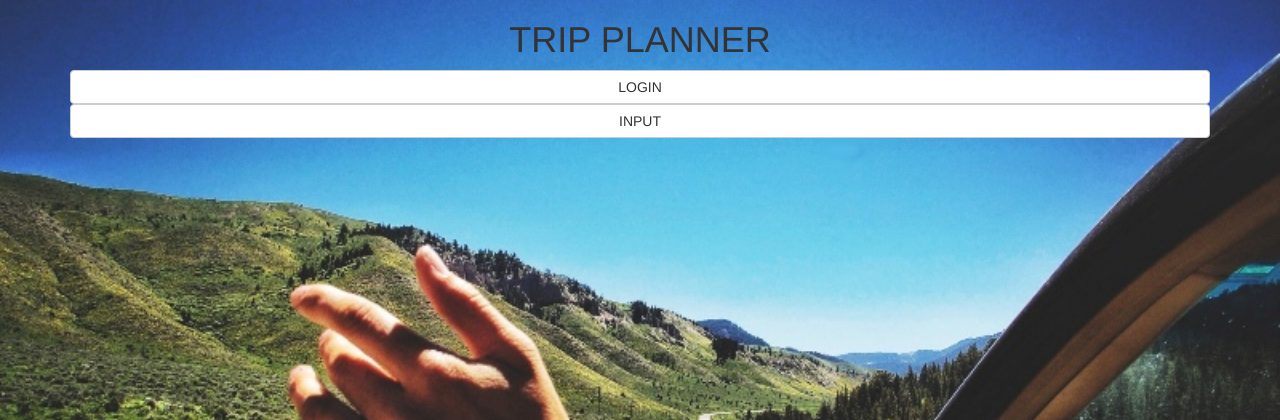
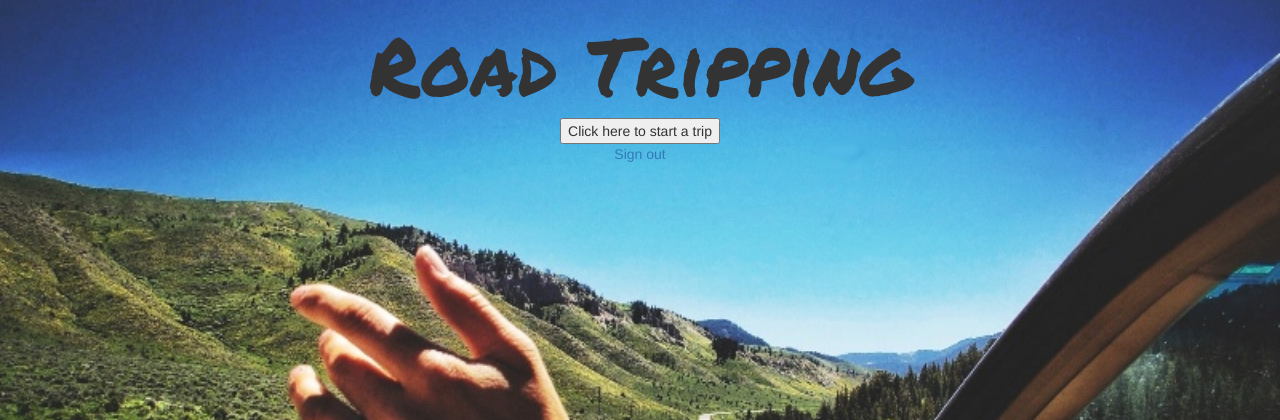
Before and after one commit to sdove84/roadtripping, a PHP site: page / in a window 1280 px wide. Shown: the top 420 px of the page. Run offline with PHP 8.4, Linux system fonts and the light colour scheme; some libraries are stand-ins or nearby versions.

Commit message:
sign in and places working

```diff
--- a/index.html
+++ b/index.html
@@ -5,17 +5,31 @@
     <meta name="viewport"
           content="width=device-width, user-scalable=no, initial-scale=1.0, maximum-scale=1.0, minimum-scale=1.0">
     <meta http-equiv="X-UA-Compatible" content="ie=edge">
+    <!--google sign in-------------------------------------->
+    <meta name="google-signin-scope" content="profile email">
+    <meta name="google-signin-client_id" content="30315203349-jd80sfb669777fd6d1dfterfccd6c8bq.apps.googleusercontent.com">
+    <script src="https://apis.google.com/js/platform.js" async defer></script>
+
+    <!-- ------------------------------------------------------>
     <link rel="stylesheet" href="https://maxcdn.bootstrapcdn.com/bootstrap/3.3.7/css/bootstrap.min.css" integrity="sha384-BVYiiSIFeK1dGmJRAkycuHAHRg32OmUcww7on3RYdg4Va+PmSTsz/K68vbdEjh4u" crossorigin="anonymous">
     <link type="text/css" rel="stylesheet" href="style.css">
-    <title>Document</title>
+    <link href="https://fonts.googleapis.com/css?family=Permanent+Marker" rel="stylesheet">
+    <script src="page4.html"></script>
+    <script src="mike.js"></script>
+
+
+
+    <title>Home Page</title>
+
 </head>
 <body class="container">
-<div class="text-center">
-<h1>TRIP PLANNER</h1>
-    <div class="form-group">
-        <a href="login_page.html"><button type="button" class="btn btn-default btn-block ">LOGIN</button></a>
-        <a href="#"><button type="button" class="btn btn-default btn-block ">INPUT</button></a>
+    <div class="text-center">
+        <h1 id="appNameHeader">Road Tripping</h1>
+        <div id="googleSignIn" class="g-signin2" data-onsuccess="onSignIn"></div>
+        <button id="beginTripButton">Click here to start a trip</button>
+        <div id="googleSignOut">
+            <a href="#" onclick="signOut();">Sign out</a>
+        </div>
     </div>
-</div>
 </body>
 </html>
--- a/mike.js
+++ b/mike.js
@@ -12,34 +12,29 @@ var checkedBoxes = [];
 
 
 // ---------------------------------------Start of google places api---------------------------------------------------
-
-//CheckForCheckedValues takes the values from checked boxes and pushes them to array
 function checkForCheckedValues(){
     $("input[type=checkbox]:checked").each(function() {
         checkedBoxes.push($(this).val() );
     });
-    console.log("users picks to have displayed:" +" "+checkedBoxes);
+    console.log("users picks to have displayed:" +" "+ checkedBoxes);
 }
 
-// initiMapPlaces HARDCODED laguna Beach as the initial view will need to be changed to users geoLocation
 function initiMapPlaces() {
-    var lagunaBeach = {lat: 33.541679, lng: -117.777214};
+    var Irvine = {lat: 33.6694444, lng: -117.8222222};
     map = new google.maps.Map(document.getElementById('map'), {
-        center: lagunaBeach,
+        center: Irvine,
         zoom: 12
     });
-    //The object below is hard coded to show results within the radius if irvine needs to be changed to either   route
-    //or to users geoLocation. Name is the values of what will be searched for based off the checked values
+
     infowindow = new google.maps.InfoWindow();
     var service = new google.maps.places.PlacesService(map);
     service.nearbySearch({
-        location: lagunaBeach,
-        radius: 8046.72, // 5 mile radius search
-        types: checkedBoxes
-    }, callbackPlaces);
+        location: Irvine,
+        radius: 8093.4, // 5 mile radius search
+        name: checkedBoxes
+    }, callbackPlaces)
 }
 
-//callbackPlaces function sorts through all the results
 function callbackPlaces(results, status) {
     if (status === google.maps.places.PlacesServiceStatus.OK) {
         for (var i = 0; i < results.length; i++) {
@@ -48,7 +43,6 @@ function callbackPlaces(results, status) {
     }
 }
 
-// createMarkerPlaces places the marker
 function createMarkerPlaces(place) {
     var placeLoc = place.geometry.location;
     var marker = new google.maps.Marker({
@@ -56,7 +50,6 @@ function createMarkerPlaces(place) {
         position: placeLoc
     });
 
-    // If the marker is clicked the name of that result is shown MAYBE want to add what additional data is displayed
     google.maps.event.addListener(marker, 'click', function() {
         infowindow.setContent(place.name);
         infowindow.open(map, this);
@@ -65,10 +58,9 @@ function createMarkerPlaces(place) {
 //---------------------------------------End of google places api-------------------------------------------------------
 
 
+//----------------------------------------Start of Google Sign In-------------------------------------------------------
 // client ID:   30315203349-jd80sfb669777fd6d1dfterfccd6c8bq.apps.googleusercontent.com
 // client secret:   klXp63ZEWeJ8DvO7npLy7RvE
-
-//----------------------------------------Start of Google Sign In-------------------------------------------------------
 
 function onSignIn(googleUser) {
     // Useful data for your client-side scripts:
@@ -90,4 +82,5 @@ function signOut() {
     });
 }
 
+
 //-----------------------------------------End of Google Sign in--------------------------------------------------------
--- a/page4.html
+++ b/page4.html
@@ -12,9 +12,11 @@
     <script src="https://apis.google.com/js/platform.js" async defer></script>
     <script src="mike.js"></script>
     <script type="text/javascript" src="https://maps.googleapis.com/maps/api/js?key=AIzaSyAa6vv25gpTgNJQS3QV--o-FlHkUj9fr20&libraries=geometry,places"></script>
+    <script src="https://maps.googleapis.com/maps/api/js?key=AIzaSyAa6vv25gpTgNJQS3QV--o-FlHkUj9fr20&next_page_token=next_page_token value&libraries=places" async defer></script>
 
 
 
+<!----------------------------------Google places style (Add dont mix up with other maps)--------------------------->
     <style>
         /* Always set the map height explicitly to define the size of the div
          * element that contains the map. */
@@ -31,18 +33,16 @@
             display: inline;
         }
     </style>
+<!--------------------------------- END of Google places style-------------------------------------------------------->
 
 </head>
 <body>
-
-<div id="googleSignIn">
-    <div class="g-signin2" data-onsuccess="onSignIn"></div>
-</div>
-
 <div id="googleSignOut">
     <a href="#" onclick="signOut();">Sign out</a>
 </div>
 
+
+<!-----------------------------------------User CheckBoxes---------------------------------------------------------->
 <div id="dropdownContainer">
 <!--Drop down menu for Accommodations-->
     <form  id="searchForm" name="searchForm" action="" method="get" onsubmit="checkforChecked();">
@@ -113,6 +113,5 @@
     </form>
 </div>
 <div id="map"></div>
-<script src="https://maps.googleapis.com/maps/api/js?key=AIzaSyAa6vv25gpTgNJQS3QV--o-FlHkUj9fr20&next_page_token=next_page_token value&libraries=places" async defer></script>
 </body>
 </html>
--- a/style.css
+++ b/style.css
@@ -5,3 +5,16 @@
     -o-background-size: cover;
     background-size: cover;
 }
+#appNameHeader{
+    font-family: 'Permanent Marker', cursive;
+    font-size: 80px;
+}
+
+/* centers google sign in */
+.g-signin2{
+    width: 100%;
+}
+/* centers google sign in */
+.g-signin2 > div{
+    margin: 0 auto;
+}
```
Also changed, not shown: login_page.html (+7 -1 lines).
